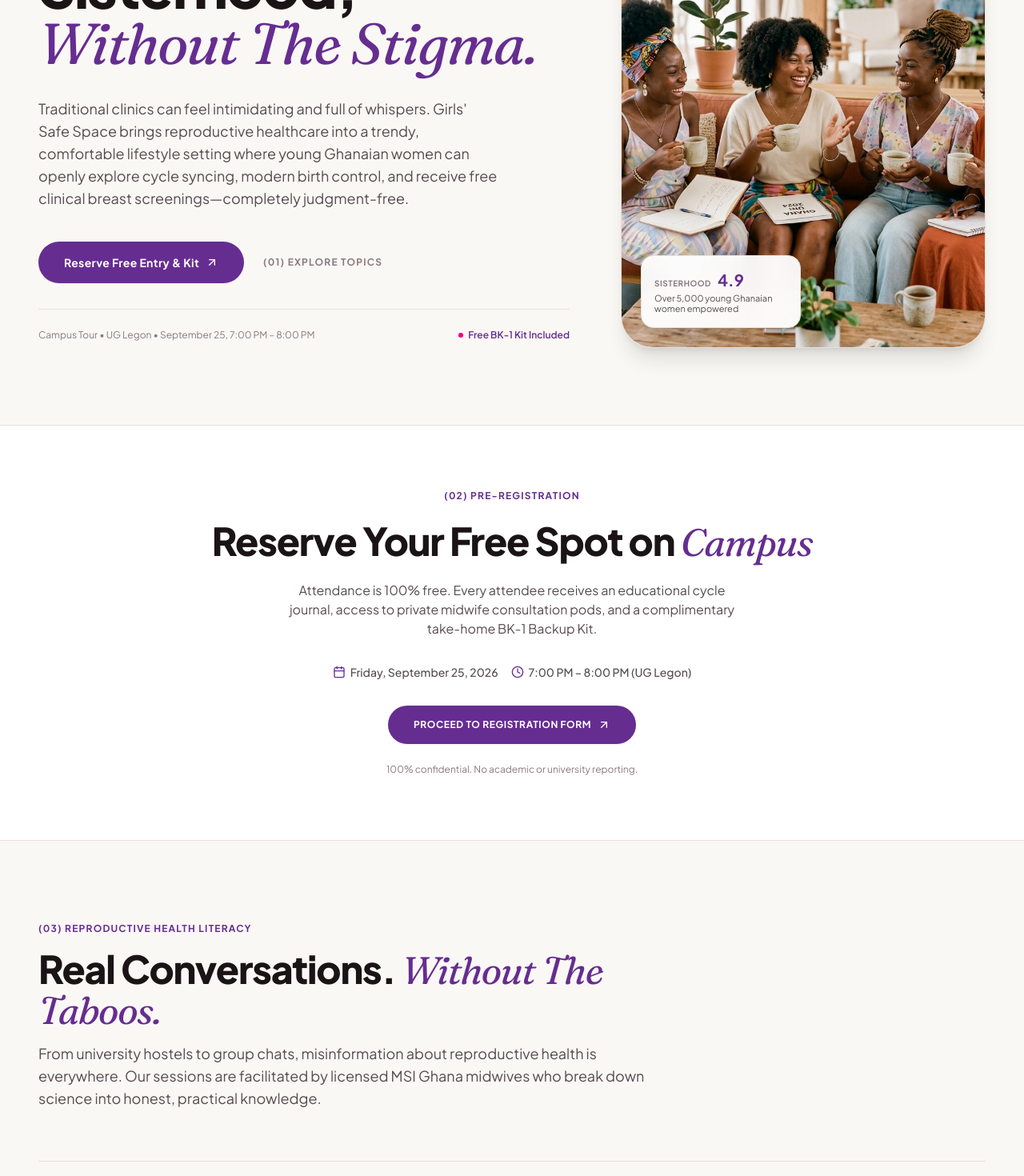
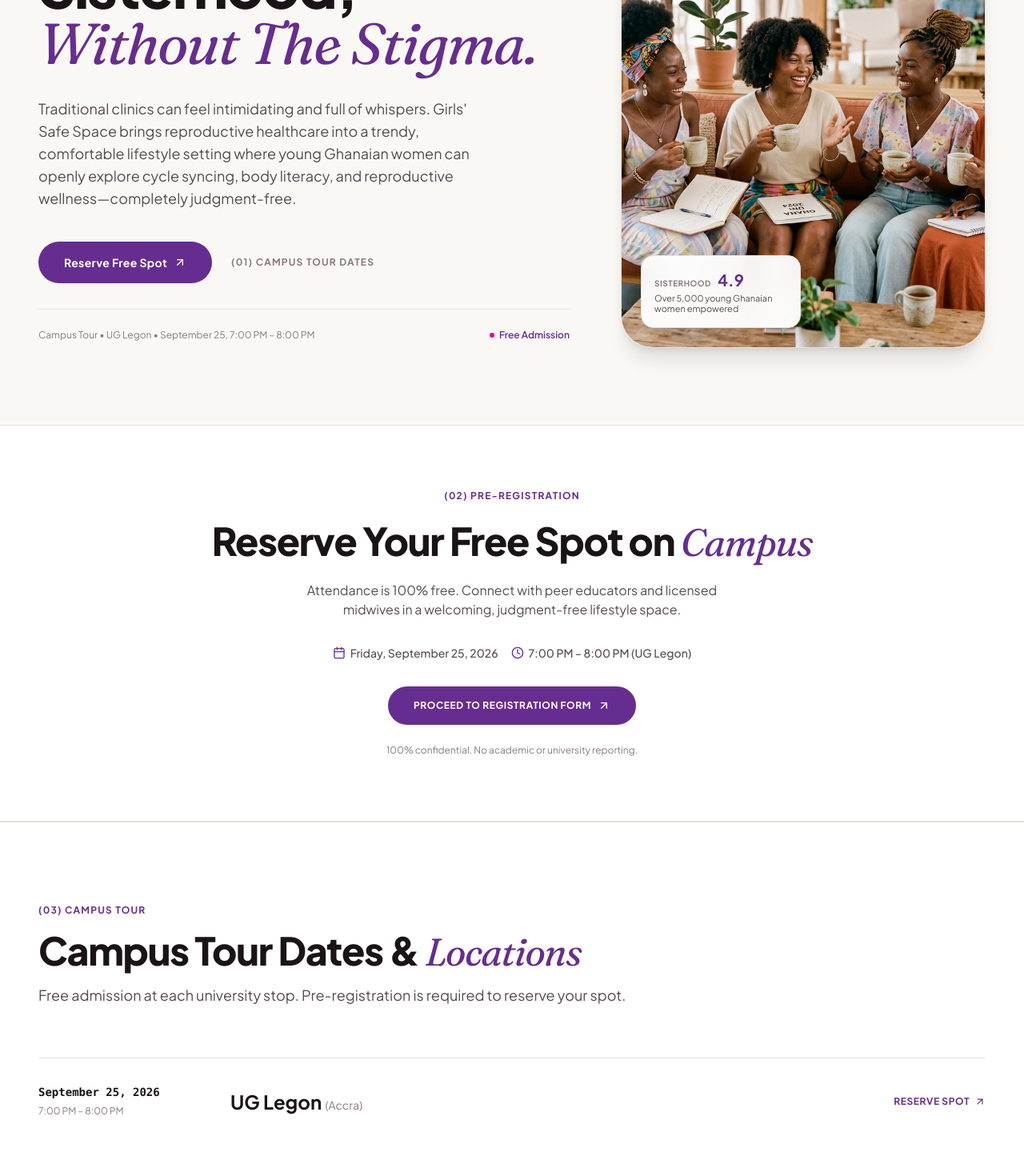
Before and after one commit to truelectro/MSIG, a Next.js app: page /girl-safe-space in a window 1280 px wide. Shown: the part 280-1750 px from the top of the page at 80% size. Built offline with nearby package versions, Linux system fonts and the light colour scheme; a web font is replaced by a local one.

Commit message:
feat(gss): keep only About, Register, and Campus Tour sections and nav items

```diff
--- a/src/app/girl-safe-space/page.tsx
+++ b/src/app/girl-safe-space/page.tsx
@@ -1,21 +1,16 @@
 import type { Metadata } from "next";
 import { GssHero } from "@/components/girls-safe-space/GssHero";
 import { GssRegistrationCtaSection } from "@/components/girls-safe-space/GssRegistrationCtaSection";
-import { GssTopicsMatrix } from "@/components/girls-safe-space/GssTopicsMatrix";
-import { GssBk1Showcase } from "@/components/girls-safe-space/GssBk1Showcase";
-import { GssPinkOctoberSection } from "@/components/girls-safe-space/GssPinkOctoberSection";
 import { GssCampusTour } from "@/components/girls-safe-space/GssCampusTour";
-import { GssWhatsappChatbot } from "@/components/girls-safe-space/GssWhatsappChatbot";
-import { GssFaqSection } from "@/components/girls-safe-space/GssFaqSection";
 
 export const metadata: Metadata = {
   title: "Girls' Safe Space — Campus Wellness & Reproductive Health Tour 2026 | MSI Ghana",
   description:
-    "A welcoming lifestyle sanctuary bridging reproductive healthcare and young Ghanaian women. Cycle syncing, modern birth control, complimentary take-home BK-1 kits, and free Pink October clinical breast screenings across UG Legon, KNUST, UPSA, UCC, TTU, UDS and Accra.",
+    "A welcoming lifestyle sanctuary bridging reproductive healthcare and young Ghanaian women. Cycle syncing, modern birth control literacy, and peer sisterhood across UG Legon, KNUST, UPSA, UCC, TTU, UDS and Accra.",
   openGraph: {
     title: "Girls' Safe Space — Health Meets Sisterhood | MSI Ghana",
     description:
-      "Join us for Girls' Safe Space: A judgment-free reproductive wellness tour for university students & young women across Ghana. Free admission, complimentary BK-1 backup kit, and confidential clinical breast screenings.",
+      "Join us for Girls' Safe Space: A judgment-free reproductive wellness tour for university students & young women across Ghana. Free admission.",
     type: "website",
   },
 };
@@ -23,29 +18,14 @@ export const metadata: Metadata = {
 export default function GirlSafeSpacePage() {
   return (
     <div className="min-h-screen bg-[#FAF8F5] text-[#1A1416] font-gss-sans antialiased selection:bg-[#f3e8ff] selection:text-[#662d91]">
-      {/* 1. Hero Section */}
+      {/* 1. About / Hero Section */}
       <GssHero />
 
       {/* 2. Registration CTA Callout (Directs to separate /girl-safe-space/register page) */}
       <GssRegistrationCtaSection />
 
-      {/* 3. SRH Topics & Body Literacy Matrix */}
-      <GssTopicsMatrix />
-
-      {/* 4. The BK-1 Emergency Backup Kit Showcase */}
-      <GssBk1Showcase />
-
-      {/* 5. Pink October Clinical Breast Cancer Screening Pods */}
-      <GssPinkOctoberSection />
-
-      {/* 6. University Campus Tour Schedule */}
+      {/* 3. University Campus Tour Schedule */}
       <GssCampusTour />
-
-      {/* 7. 24/7 Confidential WhatsApp Companion (Maya) */}
-      <GssWhatsappChatbot />
-
-      {/* 8. Frequently Asked Questions */}
-      <GssFaqSection />
     </div>
   );
 }
--- a/src/components/girls-safe-space/GssCampusTour.tsx
+++ b/src/components/girls-safe-space/GssCampusTour.tsx
@@ -9,7 +9,7 @@ export function GssCampusTour() {
         {/* Section Header */}
         <div className="max-w-3xl mb-16 space-y-4">
           <span className="text-xs font-gss-sans font-bold uppercase tracking-widest text-[#662d91]">
-            (06) The Schedule
+            (03) Campus Tour
           </span>
           <h2 className="text-4xl sm:text-5xl font-gss-sans font-black tracking-tight text-[#1A1416]">
             Campus Tour Dates &{" "}
@@ -18,8 +18,7 @@ export function GssCampusTour() {
             </span>
           </h2>
           <p className="text-base sm:text-lg text-[#574B51] font-gss-sans leading-relaxed">
-            Free admission, take-home BK-1 kits, and private screening slots at each university stop.
-            Pre-registration is required to guarantee your kit.
+            Free admission at each university stop. Pre-registration is required to reserve your spot.
           </p>
         </div>
 
@@ -53,7 +52,7 @@ export function GssCampusTour() {
                   href="/girl-safe-space/register"
                   className="inline-flex items-center gap-1.5 text-xs font-gss-sans font-bold uppercase tracking-wider text-[#662d91] hover:text-[#522277] transition-colors"
                 >
-                  <span>Reserve Pass</span>
+                  <span>Reserve Spot</span>
                   <ArrowUpRight className="w-3.5 h-3.5" />
                 </a>
               </div>
--- a/src/components/girls-safe-space/GssFooter.tsx
+++ b/src/components/girls-safe-space/GssFooter.tsx
@@ -35,21 +35,6 @@ export function GssFooter() {
                 <Link href="/girl-safe-space/register" className="hover:text-white transition-colors">
                   Reserve Free Spot
                 </Link>
-              </li>
-              <li>
-                <a href="#topics" className="hover:text-white transition-colors">
-                  SRH Topics
-                </a>
-              </li>
-              <li>
-                <a href="#bk1" className="hover:text-white transition-colors">
-                  BK-1 Emergency Kit
-                </a>
-              </li>
-              <li>
-                <a href="#care" className="hover:text-white transition-colors">
-                  Pink October Screenings
-                </a>
               </li>
               <li>
                 <a href="#tour" className="hover:text-white transition-colors">
--- a/src/components/girls-safe-space/GssHeader.tsx
+++ b/src/components/girls-safe-space/GssHeader.tsx
@@ -11,9 +11,6 @@ export function GssHeader() {
   const navLinks = [
     { href: "/girl-safe-space#about", label: "About" },
     { href: "/girl-safe-space/register", label: "Register" },
-    { href: "/girl-safe-space#topics", label: "Topics" },
-    { href: "/girl-safe-space#bk1", label: "BK-1 Kit" },
-    { href: "/girl-safe-space#care", label: "Screenings" },
     { href: "/girl-safe-space#tour", label: "Campus Tour" },
   ];
 
@@ -101,7 +98,7 @@ export function GssHeader() {
                 onClick={() => setMobileOpen(false)}
                 className="w-full text-center py-3 rounded-full bg-[#662d91] hover:bg-[#522277] text-white text-xs font-bold uppercase tracking-wider"
               >
-                Reserve Free Spot & BK-1 Kit
+                Reserve Free Spot
               </Link>
               <Link
                 href="/"
--- a/src/components/girls-safe-space/GssHero.tsx
+++ b/src/components/girls-safe-space/GssHero.tsx
@@ -22,8 +22,8 @@ export function GssHero() {
             <p className="text-base sm:text-lg text-[#574B51] font-gss-sans leading-relaxed max-w-xl">
               Traditional clinics can feel intimidating and full of whispers. Girls&apos; Safe
               Space brings reproductive healthcare into a trendy, comfortable lifestyle setting
-              where young Ghanaian women can openly explore cycle syncing, modern birth control,
-              and receive free clinical breast screenings—completely judgment-free.
+              where young Ghanaian women can openly explore cycle syncing, body literacy,
+              and reproductive wellness—completely judgment-free.
             </p>
 
             <div className="pt-2 flex items-center gap-6">
@@ -31,15 +31,15 @@ export function GssHero() {
                 href="/girl-safe-space/register"
                 className="inline-flex items-center gap-2 px-8 py-4 rounded-full bg-[#662d91] hover:bg-[#522277] text-white font-gss-sans font-bold text-sm tracking-wide transition-all shadow-sm hover:shadow-md hover:shadow-[#662d91]/25"
               >
-                <span>Reserve Free Entry & Kit</span>
+                <span>Reserve Free Spot</span>
                 <ArrowUpRight className="w-4 h-4" />
               </a>
 
               <a
-                href="#topics"
+                href="#tour"
                 className="text-xs font-gss-sans font-bold uppercase tracking-widest text-[#8A7980] hover:text-[#662d91] transition-colors"
               >
-                (01) Explore Topics
+                (01) Campus Tour Dates
               </a>
             </div>
 
@@ -47,7 +47,7 @@ export function GssHero() {
               <span>Campus Tour • UG Legon • September 25, 7:00 PM – 8:00 PM</span>
               <span className="font-semibold text-[#662d91] inline-flex items-center gap-1.5">
                 <span className="w-1.5 h-1.5 rounded-full bg-[#ec008c]" aria-hidden="true" />
-                <span>Free BK-1 Kit Included</span>
+                <span>Free Admission</span>
               </span>
             </div>
           </div>
--- a/src/components/girls-safe-space/GssRegistrationCtaSection.tsx
+++ b/src/components/girls-safe-space/GssRegistrationCtaSection.tsx
@@ -18,8 +18,8 @@ export function GssRegistrationCtaSection() {
         </h2>
 
         <p className="text-sm sm:text-base text-[#574B51] font-gss-sans max-w-xl mx-auto leading-relaxed">
-          Attendance is 100% free. Every attendee receives an educational cycle journal,
-          access to private midwife consultation pods, and a complimentary take-home BK-1 Backup Kit.
+          Attendance is 100% free. Connect with peer educators and licensed midwives in a welcoming,
+          judgment-free lifestyle space.
         </p>
 
         <div className="flex flex-wrap items-center justify-center gap-4 text-xs sm:text-sm text-[#574B51] pt-2">
```
